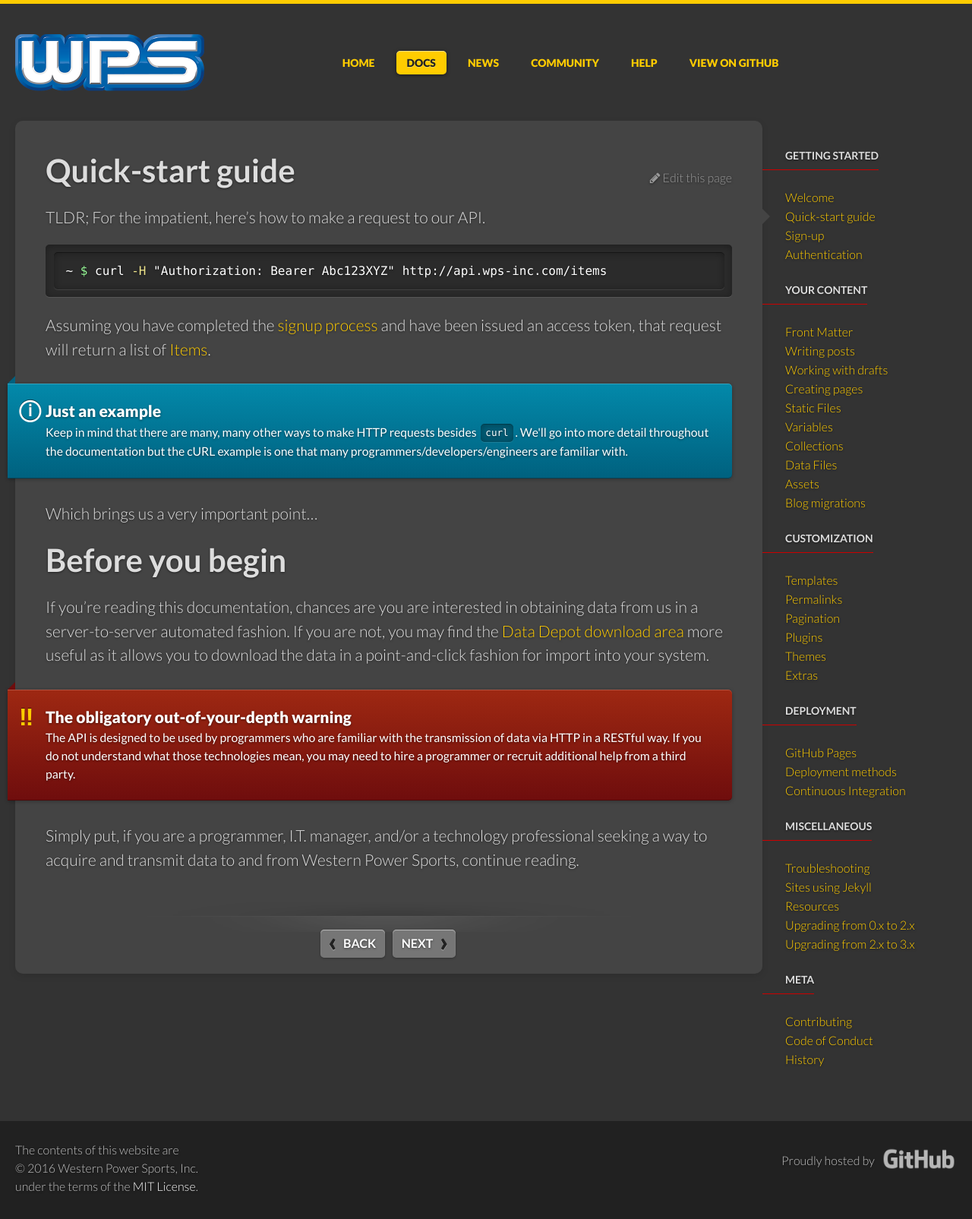
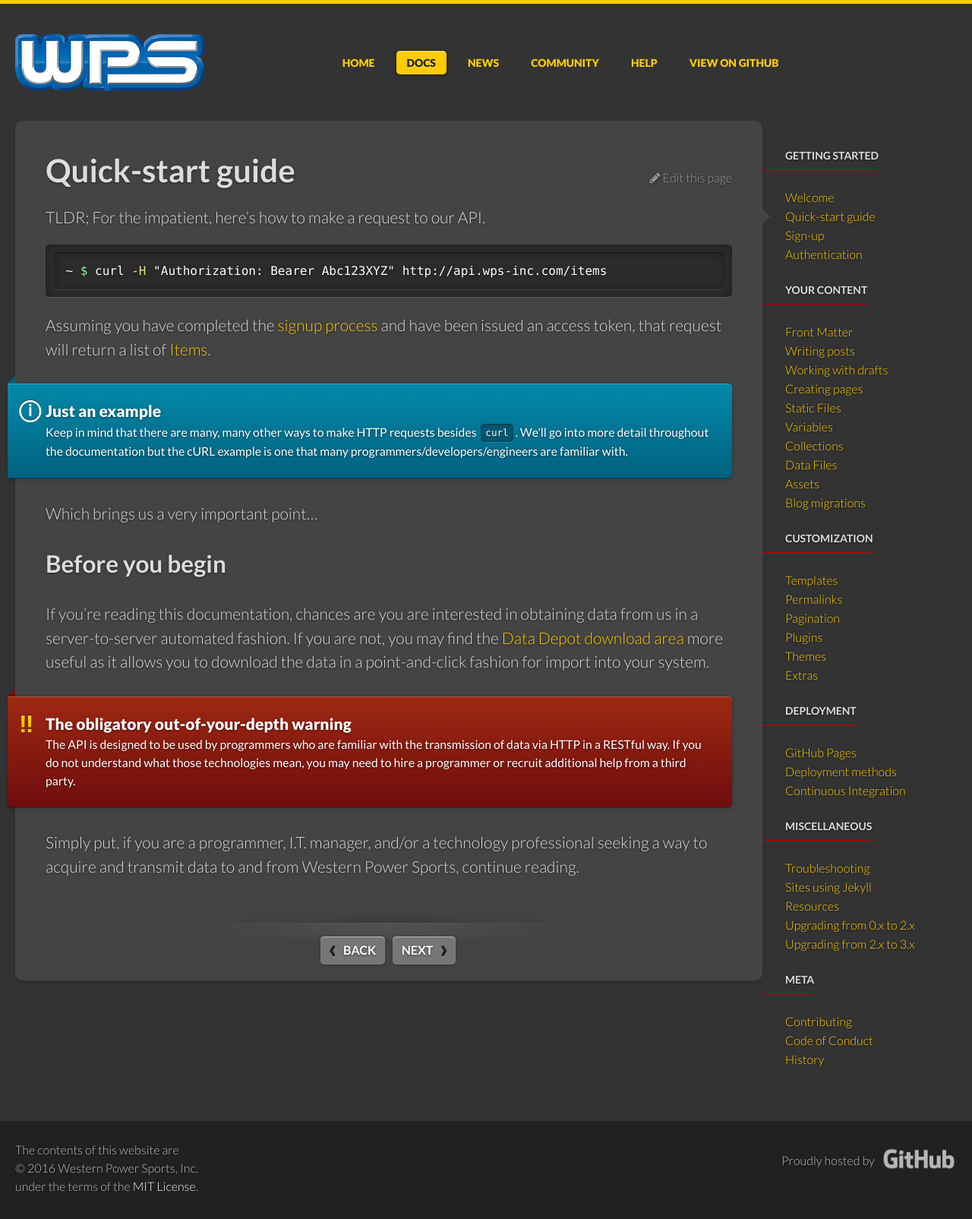
Before and after one commit to bearclawpower/api-documentation-jekyll, a Jekyll site: the page built from _docs/quickstart.md, in a window 1280 px wide. Shown: the whole page at 76% size. Built offline with Jekyll 4.4.1, drawn with Linux system fonts in a browser that asks for light colours.

```diff
--- a/_docs/quickstart.md
+++ b/_docs/quickstart.md
@@ -14,13 +14,13 @@ Assuming you have completed the [signup process][Signup] and have been issued an
 
 <div class="note info">
   <h5>Just an example</h5>
-  <p>Keep in mind that there are many, many other ways to make HTTP requests besides <code>curl</code>. We'll go into more detail throughout the documentation but the cURL example is one
-  that many programmers/developers/engineers are familiar with.</p>
+  <p>Keep in mind that there are many, many other ways to make HTTP requests besides <code>curl</code>. We'll go into more detail throughout the documentation but the cURL example
+  is one that many programmers/developers/engineers are familiar with.</p>
 </div>
 
 Which brings us a very important point...
 
-# Before you begin
+## Before you begin
 If you're reading this documentation, chances are you are interested in obtaining data from us in a server-to-server automated fashion. If you are not, you may find the
 [Data Depot download area][Data Depot] more useful as it allows you to download the data in a point-and-click fashion for import into your system.
 
```
